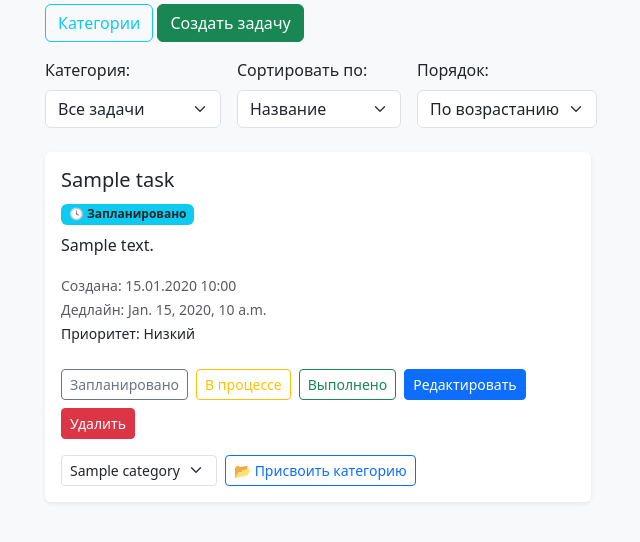
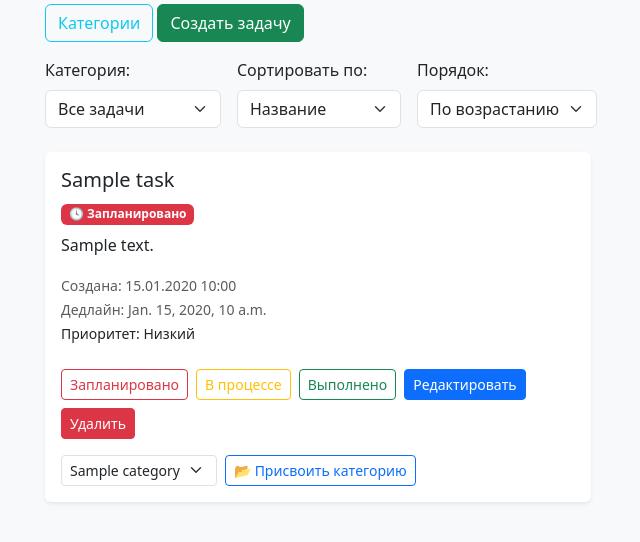
Before and after one commit to nikitabryuhanov/flowvance, a Django app: page /tasks/ in a window 1280 px wide. Shown: the part 140-682 px from the top of the page, without its empty margins (37-677 px from the left). Run offline with Django 5.2, Linux system fonts and the light colour scheme; a user stored in the database is signed in; tables that the repository leaves empty hold one stand-in row (values such as "Sample post"); grey boxes marked "Sample" are stand-in pictures.

```diff
--- a/core/templates/core/includes/_task_list_ajax.html
+++ b/core/templates/core/includes/_task_list_ajax.html
@@ -5,7 +5,7 @@
         <div class="card h-100 shadow-sm border-0">
             <div class="card-body">
                 <h5 class="card-title">{{ task.title }}</h5>
-                <span class="badge bg-info text-dark">
+                <span class="badge {% if task.status == 'planned' %}bg-danger{% elif task.status == 'in_progress' %}bg-warning text-dark{% elif task.status == 'done' %}bg-success{% endif %}">
                     {% if task.status == 'planned' %}🕓 Запланировано
                     {% elif task.status == 'in_progress' %}🚧 В процессе
                     {% elif task.status == 'done' %}✅ Выполнено
@@ -18,7 +18,7 @@
             </div>
 
             <div class="card-footer bg-white border-0 d-flex flex-wrap gap-2">
-                <a href="{% url 'update_task_status' task.pk 'planned' %}" class="btn btn-outline-secondary btn-sm">Запланировано</a>
+                <a href="{% url 'update_task_status' task.pk 'planned' %}" class="btn btn-outline-danger btn-sm">Запланировано</a>
                 <a href="{% url 'update_task_status' task.pk 'in_progress' %}" class="btn btn-outline-warning btn-sm">В процессе</a>
                 <a href="{% url 'update_task_status' task.pk 'done' %}" class="btn btn-outline-success btn-sm">Выполнено</a>
                 <a href="{% url 'task_edit' task.pk %}" class="btn btn-sm btn-primary">Редактировать</a>
```
